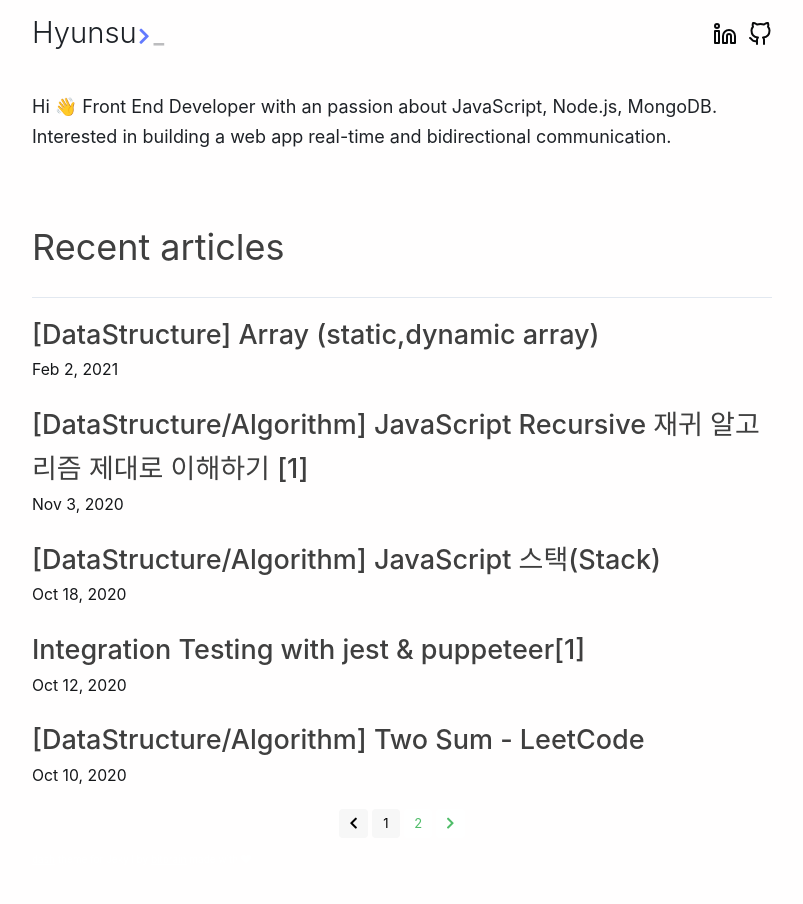
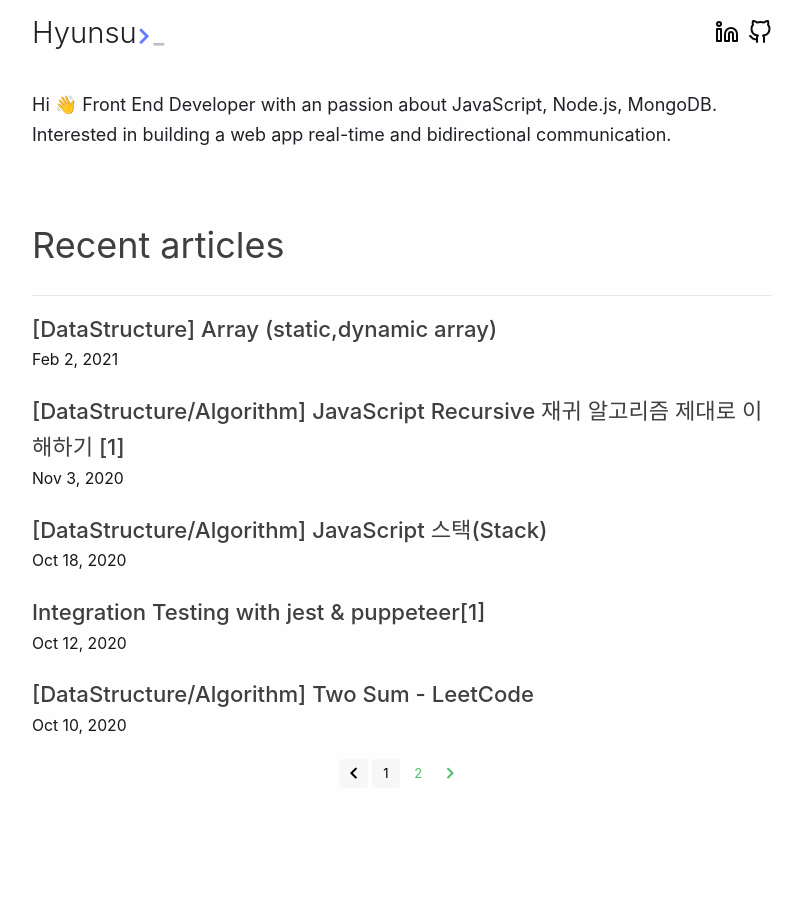
Before and after one commit to sooster910/blogV2, a Jekyll site: the page built from index.html, in a window 1280 px wide. Shown: the whole page, without its empty margins (238-1041 px from the left). Built offline with Jekyll 4.4.1, drawn with Linux system fonts in a browser that asks for light colours; the list of posts is cut into pages by our own code.

Commit message:
Adjust list font size

```diff
--- a/_sass/dash.scss
+++ b/_sass/dash.scss
@@ -4,7 +4,7 @@
 $base-font-family: "-apple-system","BlinkMacSystemFont","Segoe UI","Helvetica","Arial","sans-serif","Apple Color Emoji","Segoe UI Emoji";
 $syntax-font-family: 'Roboto Mono', monospace;
 $base-font-size:   18px !default;
-$post-link-font-size: $base-font-size * 1.5 !default;
+$post-link-font-size: $base-font-size * 1.23 !default;
 $base-font-weight: 400 !default;
 $small-font-size:  $base-font-size * 0.875 !default;
 $base-line-height: 1.65 !default;
```
